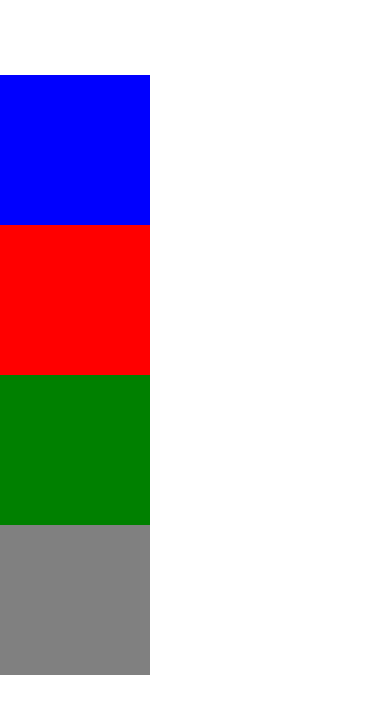
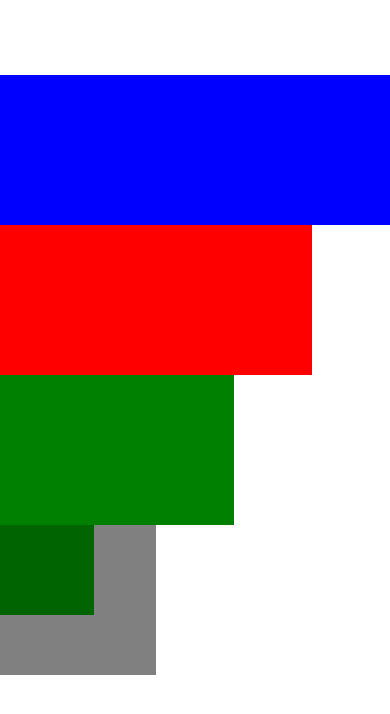
Before and after one commit to ars1992/udemy_react_native_flexBox, a React Native app: screen / in a window 390 px wide. Shown: the top 714 px of the page. Built offline with nearby package versions, Linux system fonts and the light colour scheme.

Commit message:
ende 87 höhe und breite in Prozent angeben

```diff
--- a/App.js
+++ b/App.js
@@ -1,14 +1,16 @@
 import { StyleSheet, View } from 'react-native';
 import React, { Component } from 'react';
 
-export default class App extends Component{
-  render(){
+export default class App extends Component {
+  render() {
     return (
       <View style={styles.container}>
-        <View style={{width: 150, height: 150, backgroundColor: 'blue'}}/>
-        <View style={{width: 150, height: 150, backgroundColor: 'red'}}/>
-        <View style={{width: 150, height: 150, backgroundColor: 'green'}}/>
-        <View style={{width: 150, height: 150, backgroundColor: 'gray'}}/>
+        <View style={{ width: '100%', height: 150, backgroundColor: 'blue' }} />
+        <View style={{ width: '80%', height: 150, backgroundColor: 'red' }} />
+        <View style={{ width: '60%', height: 150, backgroundColor: 'green' }} />
+        <View style={{ width: '40%', height: 150, backgroundColor: 'gray' }}>
+          <View style={{ width: '60%', height: '60%', backgroundColor: 'darkgreen' }} />
+        </View>
       </View>
     );
   }
```
